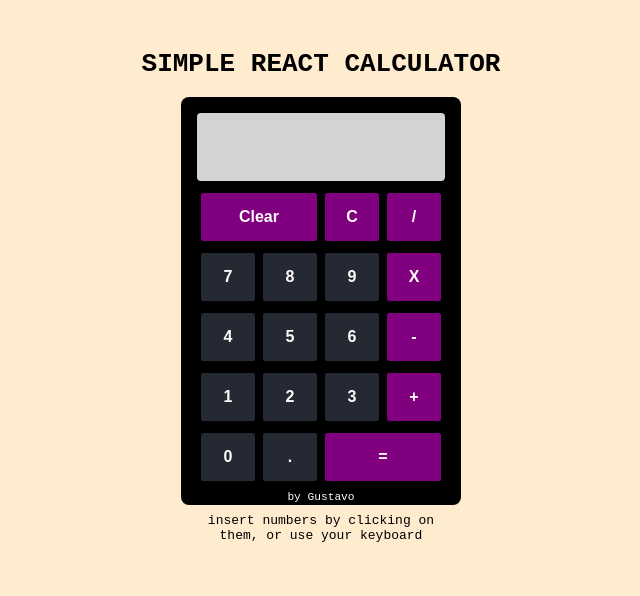
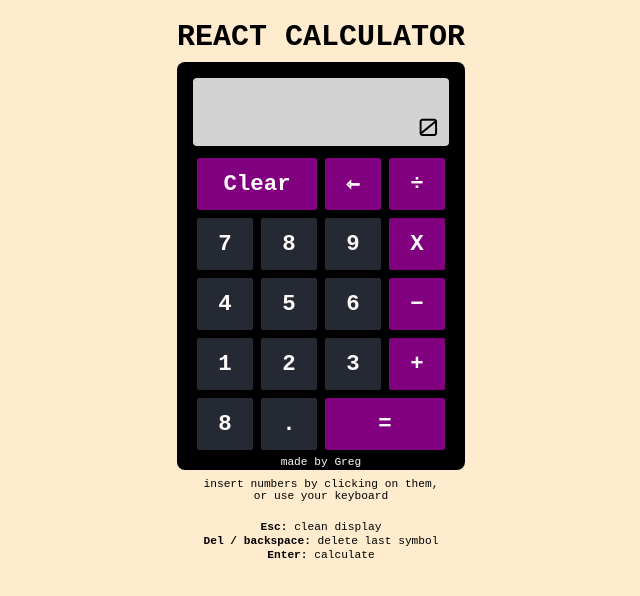
Before and after one commit to gustavopnunes/react-calculator, a React (Create React App) app: page / in a window 1280 px wide. Shown: the top 596 px of the page, without its empty margins (319-959 px from the left). Built offline with nearby package versions, Linux system fonts and the light colour scheme.

Commit message:
refatora botoes, funcoes e corrige expressoes invalidas

```diff
--- a/package.json
+++ b/package.json
@@ -11,6 +11,7 @@
     "react-redux": "^7.2.4",
     "react-scripts": "4.0.3",
     "redux": "^4.1.1",
+    "string-math": "^1.2.2",
     "styled-components": "^5.3.1",
     "web-vitals": "^1.0.1"
   },
--- a/src/App.js
+++ b/src/App.js
@@ -1,10 +1,8 @@
 import { Calculator } from "./components/Calculator";
-import GlobalStyle from "./globaStyles";
 
 function App() {
   return (
     <>
-      <GlobalStyle />
       <Calculator />
     </>
   );
--- /dev/null
+++ b/src/components/Calculator/Button/index.js
@@ -0,0 +1,9 @@
+import { ButtonStyled } from "./style";
+
+export const Button = ({ name, text, className, onClick }) => {
+  return (
+    <ButtonStyled name={name} className={className} onClick={onClick}>
+      {text}
+    </ButtonStyled>
+  );
+};
--- /dev/null
+++ b/src/components/Calculator/Button/style.js
@@ -0,0 +1,29 @@
+import styled from "styled-components";
+
+export const ButtonStyled = styled.button`
+  height: 52px;
+  border-radius: 2px;
+  background-color: #252933;
+  border: none;
+  color: snow;
+  font-weight: bold;
+  margin: 4px;
+  font-size: 1.4rem;
+  outline: none;
+  position: relative;
+  font-family: monospace;
+
+  &.button_clear {
+    grid-column: 1/3;
+    grid-row: 1;
+  }
+
+  &.button_equal {
+    grid-column: 3/5;
+    grid-row: 5;
+  }
+
+  &.highlight {
+    background-color: purple;
+  }
+`;
--- a/src/components/Calculator/index.js
+++ b/src/components/Calculator/index.js
@@ -1,135 +1,231 @@
 import { useState } from "react";
+import { Button } from "./Button";
 import { CalculatorStyled, NumPadStyled, ScreenStyled } from "./style";
+const stringMath = require("string-math");
 
 export const Calculator = () => {
-  const [screenValues, setScreenValues] = useState("");
+  const operators = ["+", "-", "*", "/"];
+  const [inputValues, setInputValues] = useState("0");
+  const [firstInputTaken, setFirstInputTaken] = useState(false);
+  // const [hasDot, setHasDot] = useState(false);
+  //todo: tratar entrada de mais de um ponto
+  const [expression, setExpression] = useState("");
 
-  const handleClick = (e) => {
-    setScreenValues(screenValues.concat(e.target.name));
+  const handleFirstInput = (keyPressed) => {
+    const key = keyPressed.target.name || keyPressed.key;
+    if (!isNaN(key) || key === "-") {
+      setInputValues(key);
+      setFirstInputTaken(true);
+    }
   };
 
-  const handleKeyDown = (keyPressed) => {
-    // console.log(keyPressed.key);
-    const validator = /^(\d+|\*\*|[+\-*/])$/;
-    if (keyPressed.key.match(validator)) {
-      setScreenValues(screenValues.concat(keyPressed.key));
-    } else {
-      keyPressed.key === "Delete" && backspace();
-      keyPressed.key === "Backspace" && backspace();
-      keyPressed.key === "Enter" && calculate();
-      keyPressed.key === "Escape" && clearScreen();
+  const handleInput = (keyPressed) => {
+    const key = keyPressed.target.name || keyPressed.key;
+    if (key === "Backspace") return backspace();
+    if (key === "Delete") return backspace();
+    if (key === "Escape") return clearInputs();
+    if (key === "Enter") return calculate();
+
+    if (inputValues.length < 12) {
+      setInputValues(inputValues);
+      const lastDigit = inputValues[inputValues.length - 1];
+      if (!operators.includes(lastDigit) || !isNaN(key)) {
+        setInputValues(inputValues.concat(key));
+      } else {
+        if (operators.includes(key)) {
+          setInputValues(String(inputValues.slice(0, -1).concat(key)));
+        } else {
+          setInputValues(inputValues.concat(key));
+        }
+        return;
+      }
+      setInputValues(inputValues.concat(key));
+    }
+  };
+
+  const backspace = () => {
+    if (inputValues.length === 1 && inputValues[0] === "0") {
       return;
     }
 
-    try {
-      console.log("sei la que que ta rolando auqi");
-    } catch {
-      console.log("deu ruim");
+    if (inputValues.length === 1) {
+      setInputValues("0");
+      setFirstInputTaken(false);
+      setExpression("");
+      return;
+    }
+
+    setInputValues(inputValues.slice(0, -1));
+    const lastDigit = inputValues[inputValues.length - 1];
+    if (operators.includes(lastDigit)) {
     }
   };
 
-  //todo: tratar inputs invalidos
-
-  const clearScreen = () => {
-    setScreenValues("");
+  const clearInputs = () => {
+    setInputValues("0");
+    setFirstInputTaken(false);
+    setExpression("");
   };
 
-  const backspace = () => {
-    setScreenValues(screenValues.slice(0, -1));
-  };
+  const calculate = () => {
+    let expression = "";
+    const lastDigit = inputValues[inputValues.length - 1];
+    let result = "";
 
-  /* eslint no-eval: 0 */
-  const calculate = () => {
-    setScreenValues(String(eval(screenValues)));
+    if (operators.includes(lastDigit)) {
+      return;
+    } else {
+      expression = inputValues;
+      result = stringMath(expression);
+      setExpression(expression);
+      setInputValues(result.toString());
+    }
   };
 
   return (
     <>
-      <h1>Simple React Calculator</h1>
-      <CalculatorStyled onKeyDown={handleKeyDown}>
+      <h1>React Calculator</h1>
+      <CalculatorStyled
+        onKeyDown={firstInputTaken ? handleInput : handleFirstInput}
+      >
         <ScreenStyled>
-          <input value={screenValues} maxLength="12" readOnly></input>
+          <input value={expression} readOnly className="input_queue"></input>
+          <input value={inputValues} readOnly></input>
         </ScreenStyled>
         <NumPadStyled>
-          <button
+          <Button
+            text="Clear"
             className="button_clear highlight"
-            onClick={clearScreen}
-            onKeyPress={handleKeyDown}
-          >
-            Clear
-          </button>
-          <button className="button_operator highlight" onClick={backspace}>
-            C
-          </button>
-          <button
+            onClick={clearInputs}
+            onKeyPress={""}
+          ></Button>
+          <Button
+            text={<span>&#8701;</span>}
+            className="button_operator highlight button_backspace"
+            onClick={backspace}
+          ></Button>
+          <Button
+            text={"\u00F7"}
             name="/"
             className="button_operator highlight"
-            onClick={handleClick}
+            onClick={firstInputTaken ? handleInput : handleFirstInput}
           >
-            /
-          </button>
-          <button name="7" className="button_number" onClick={handleClick}>
-            7
-          </button>
-          <button name="8" className="button_number" onClick={handleClick}>
-            8
-          </button>
-          <button name="9" className="button_number" onClick={handleClick}>
+            ÷
+          </Button>
+          <Button
+            text="7"
+            name="7"
+            className="button_number"
+            onClick={firstInputTaken ? handleInput : handleFirstInput}
+          ></Button>
+          <Button
+            name="8"
+            text="8"
+            className="button_number"
+            onClick={firstInputTaken ? handleInput : handleFirstInput}
+          ></Button>
+          <Button
+            name="9"
+            text="9"
+            className="button_number"
+            onClick={firstInputTaken ? handleInput : handleFirstInput}
+          >
             9
-          </button>
-          <button
+          </Button>
+          <Button
             name="*"
+            text="X"
             className="button_operator highlight"
-            onClick={handleClick}
-          >
-            X
-          </button>
-          <button name="4" className="button_number" onClick={handleClick}>
-            4
-          </button>
-          <button name="5" className="button_number" onClick={handleClick}>
-            5
-          </button>
-          <button name="6" className="button_number" onClick={handleClick}>
-            6
-          </button>
-          <button
+            onClick={firstInputTaken ? handleInput : handleFirstInput}
+          ></Button>
+          <Button
+            name="4"
+            text="4"
+            className="button_number"
+            onClick={firstInputTaken ? handleInput : handleFirstInput}
+          ></Button>
+          <Button
+            name="5"
+            text="5"
+            className="button_number"
+            onClick={firstInputTaken ? handleInput : handleFirstInput}
+          ></Button>
+          <Button
+            name="6"
+            text="6"
+            className="button_number"
+            onClick={firstInputTaken ? handleInput : handleFirstInput}
+          ></Button>
+          <Button
             name="-"
+            text={"\u2212"}
             className="button_operator highlight"
-            onClick={handleClick}
-          >
-            -
-          </button>
-          <button name="1" className="button_number" onClick={handleClick}>
-            1
-          </button>
-          <button name="2" className="button_number" onClick={handleClick}>
-            2
-          </button>
-          <button name="3" className="button_number" onClick={handleClick}>
-            3
-          </button>
-          <button
+            onClick={firstInputTaken ? handleInput : handleFirstInput}
+          ></Button>
+          <Button
+            name="1"
+            text="1"
+            className="button_number"
+            onClick={firstInputTaken ? handleInput : handleFirstInput}
+          ></Button>
+          <Button
+            name="2"
+            text="2"
+            className="button_number"
+            onClick={firstInputTaken ? handleInput : handleFirstInput}
+          ></Button>
+          <Button
+            name="3"
+            text="3"
+            className="button_number"
+            onClick={firstInputTaken ? handleInput : handleFirstInput}
+          ></Button>
+          <Button
             name="+"
+            text="+"
             className="button_operator highlight"
-            onClick={handleClick}
+            onClick={firstInputTaken ? handleInput : handleFirstInput}
           >
             +
-          </button>
-          <button name="0" className="button_number" onClick={handleClick}>
+          </Button>
+          <Button
+            name="8"
+            text="8"
+            className="button_number"
+            onClick={firstInputTaken ? handleInput : handleFirstInput}
+          >
             0
-          </button>
-          <button name="." className="button_number" onClick={handleClick}>
+          </Button>
+          <Button
+            name="."
+            text="."
+            className="button_number"
+            onClick={handleInput}
+          >
             .
-          </button>
-          <button className="button_equal highlight" onClick={calculate}>
+          </Button>
+          <Button
+            text="="
+            className="button_equal highlight"
+            onClick={calculate}
+          >
             =
-          </button>
+          </Button>
         </NumPadStyled>
-        <p>by Gustavo</p>
+        <p>made by Greg</p>
       </CalculatorStyled>
       <div className="instructions">
-        insert numbers by clicking on them, or use your keyboard
+        <p>insert numbers by clicking on them, or use your keyboard</p>
+        <br />
+        <p>
+          <span>Esc: </span> clean display
+        </p>
+        <p>
+          <span>Del / backspace:</span> delete last symbol
+        </p>
+        <p>
+          <span>Enter:</span> calculate
+        </p>
       </div>
     </>
   );
--- a/src/components/Calculator/style.js
+++ b/src/components/Calculator/style.js
@@ -2,7 +2,7 @@ import styled from "styled-components";
 
 export const CalculatorStyled = styled.div`
   margin: 0 auto;
-  width: 280px;
+  width: 288px;
   height: 408px;
   background-color: black;
   border-radius: 0.5rem;
@@ -16,62 +16,36 @@ export const CalculatorStyled = styled.div`
 `;
 
 export const ScreenStyled = styled.div`
-  width: 248px;
+  width: 256px;
   height: 72px;
   background-color: lightgrey;
   margin-top: 16px;
   border-radius: 4px;
   display: flex;
-  align-items: center;
+  flex-direction: column;
+  align-items: flex-start;
   justify-content: center;
 
   input {
     width: 95%;
-    height: 90%;
+    height: 40%;
     text-align: right;
-    font-size: 2rem;
+    font-size: 1.5rem;
     font-family: "Orbitron", sans-serif;
     background-color: transparent;
     border: none;
     outline: none;
   }
+
+  .input_queue {
+    font-size: 0.8rem;
+  }
 `;
 
 export const NumPadStyled = styled.div`
   margin-top: 8px;
-  width: 248px;
+  width: 256px;
   display: grid;
   grid-template-columns: repeat(4, 1fr);
   grid-auto-rows: minmax(60px, auto);
-
-  button {
-    height: 48px;
-    border-radius: 2px;
-    background-color: #252933;
-    border: none;
-    color: snow;
-    font-weight: bold;
-    margin: 4px;
-    font-size: 1rem;
-    outline: nonea;
-  }
-
-  .button_clear {
-    grid-column: 1/3;
-    grid-row: 1;
-  }
-
-  .button_equal {
-    grid-column: 3/5;
-    grid-row: 5;
-  }
-
-  .button_operator,
-  .button_number {
-    /* width: 58px; */
-  }
-
-  .highlight {
-    background-color: purple;
-  }
 `;
--- a/src/globaStyles.js
+++ b/src/globaStyles.js
@@ -5,16 +5,18 @@ const GlobalStyle = createGlobalStyle`
         height: 100vh;
         display: flex;
         flex-direction: column;
-        margin-top: 32px;
+        margin-top: 16px;
         align-items: center;
         background-color: blanchedalmond;
         overflow: hidden;
-        font-family: monospace;
         text-align: center;
     }
 
     h1 {
+        margin: 4px 0 8px 0;
+        font-size: 30px;
         text-transform: uppercase;
+        font-family: monospace;
     }
 
     p {
@@ -25,10 +27,14 @@ const GlobalStyle = createGlobalStyle`
 
     .instructions {
         width: 240px;
-        margin: 0 auto;
+        margin: 4px auto;
         font-family: monospace;
         margin-top: 8px;
         text-align: center;
+
+        span {
+            font-weight: bold;
+        }
     }
 `;
 
--- a/src/index.js
+++ b/src/index.js
@@ -1,9 +1,11 @@
 import React from "react";
 import ReactDOM from "react-dom";
 import App from "./App";
+import GlobalStyle from "./globaStyles";
 
 ReactDOM.render(
   <React.StrictMode>
+    <GlobalStyle />
     <App />
   </React.StrictMode>,
   document.getElementById("root")
```
Also changed, not shown: 1 other file (tests, documents, lock files or other folders).
